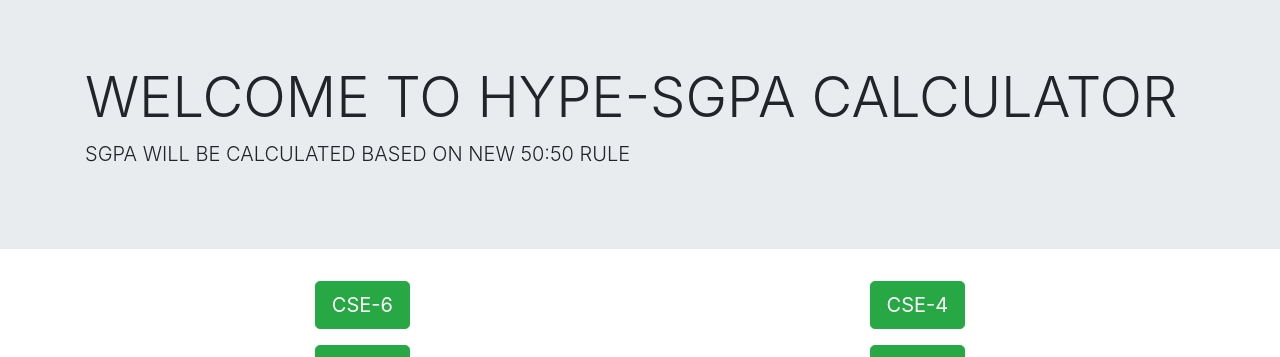
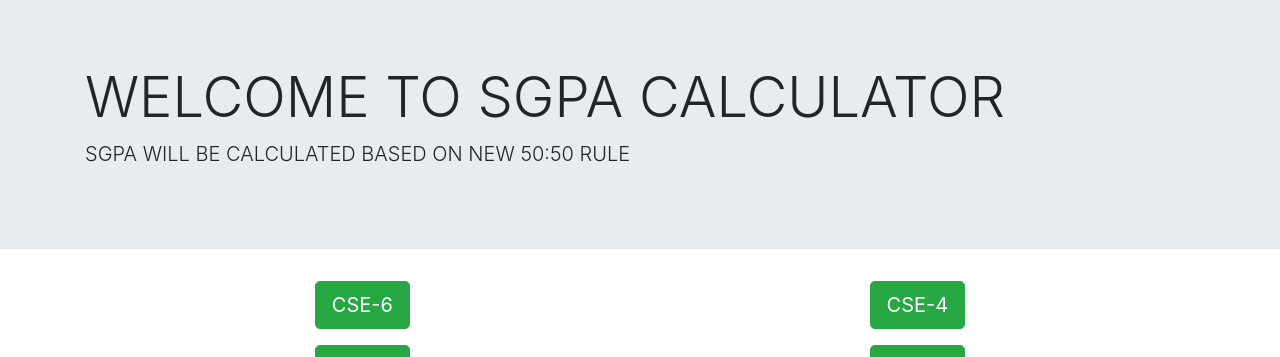
Before and after one commit to iamnyk7/vtu-student, a Django app: page / in a window 1280 px wide. Shown: the part 58-415 px from the top of the page. Run offline with Django 3.2, Linux system fonts and the light colour scheme; some libraries are stand-ins or nearby versions.

Commit message:
cleannnn

```diff
--- a/templates/sgpa/cgpa.html
+++ b/templates/sgpa/cgpa.html
@@ -6,7 +6,7 @@
 {% block body %}
 <div class="jumbotron jumbotron-fluid">
   <div class="container">
-    <h1 class="display-4 ">WELCOME TO HYPE-CGPA CALCULATOR </h1>
+    <h1 class="display-4 ">WELCOME TO CGPA CALCULATOR </h1>
     <p class="lead">FOR 2018 CBCS SCHEME</p>
   </div>
 </div>
--- a/templates/sgpa/index.html
+++ b/templates/sgpa/index.html
@@ -1,9 +1,9 @@
 {% extends 'base.html' %}
-{% block title %}HyPe-SGPA{% endblock title %}
+{% block title %}SGPA{% endblock title %}
 {% block body %}
 <div class="jumbotron jumbotron-fluid">
   <div class="container">
-    <h1 class="display-4">WELCOME TO HYPE-SGPA CALCULATOR </h1>
+    <h1 class="display-4">WELCOME TO SGPA CALCULATOR </h1>
     <p class="lead">SGPA WILL BE CALCULATED BASED ON NEW 50:50 RULE</p>
   </div>
 </div>
```
